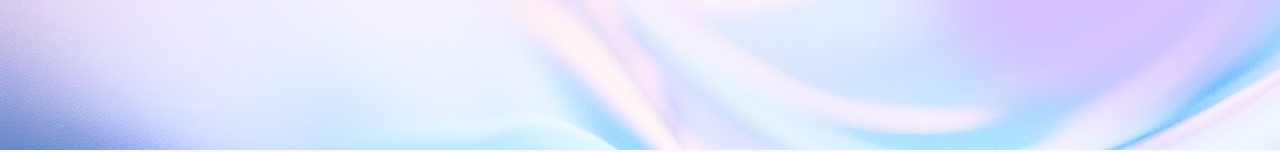
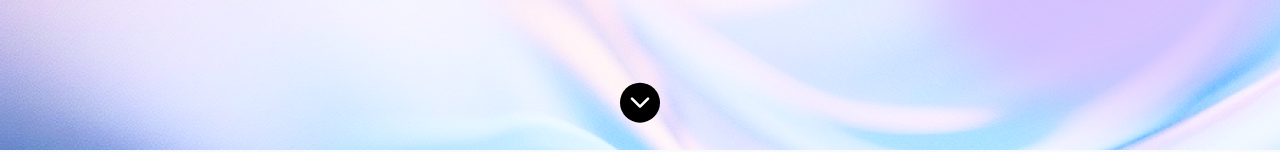
Before and after one commit to muradbalayev/BrightAcademy, a React (Vite) app: page / in a window 1280 px wide. Shown: the part 650-802 px from the top of the page. Built offline with nearby package versions, Linux system fonts and the light colour scheme.

Commit message:
homePage

```diff
--- a/src/App.css
+++ b/src/App.css
@@ -1,15 +1,15 @@
 @import url("https://fonts.googleapis.com/css2?family=Poppins:wght@300;400;500;600;700;800&display=swap");
 @import url("https://fonts.googleapis.com/css2?family=Inter:wght@100;200;300;400;500;600;700;800;900&display=swap");
-@import url('https://fonts.googleapis.com/css2?family=DM+Sans:ital,opsz,wght@0,9..40,100..1000;1,9..40,100..1000&display=swap');
-*{
-    font-family: "DM Sans", sans-serif;
-    font-optical-sizing: auto;}
-
-
-.poppins{
-    font-family: 'Poppins', sans-serif;
+@import url("https://fonts.googleapis.com/css2?family=DM+Sans:ital,opsz,wght@0,9..40,100..1000;1,9..40,100..1000&display=swap");
+* {
+  font-family: "DM Sans", sans-serif;
+  font-optical-sizing: auto;
 }
 
-.inter{
-    font-family: 'Inter', sans-serif;
+.poppins {
+  font-family: "Poppins", sans-serif;
 }
+
+.inter {
+  font-family: "Inter", sans-serif;
+}
--- a/src/components/user/Home/About.jsx
+++ b/src/components/user/Home/About.jsx
@@ -25,7 +25,7 @@ export default function About() {
   };
 
   return (
-    <section className="py-20 bg-gray-50 dark:bg-gray-900">
+    <section id='about' className="py-20 bg-gray-50 dark:bg-gray-900">
       <div className="container mx-auto px-4">
         <motion.div
           className="flex flex-col md:flex-row items-center justify-between"
--- a/src/components/user/Home/Hero.jsx
+++ b/src/components/user/Home/Hero.jsx
@@ -1,16 +1,26 @@
 import { motion } from 'framer-motion';
-import heroBg from '../../../assets/images/bgimage.png'
-import heroİmg from '../../../assets/images/usermap.png'
+import heroBg from '../../../assets/images/bgimage.png';
+import heroİmg from '../../../assets/images/usermap.png';
 import { ThemeContext } from '@/context/ThemeContext';
 import { useContext } from 'react';
+import { FiChevronDown } from 'react-icons/fi';
 
 export default function HeroSection() {
     const { isDarkTheme } = useContext(ThemeContext);
 
+    // Function to smoothly scroll to the About section
+    const scrollToAbout = () => {
+        const aboutSection = document.getElementById('about'); // Make sure this ID matches the About section
+        if (aboutSection) {
+            aboutSection.scrollIntoView({ behavior: 'smooth' });
+        }
+    };
 
     return (
-        <section style={{ backgroundImage: !isDarkTheme ? `url(${heroBg})` : 'none' }}
-         className="relative  sm:pt-0 pt-12 bg-gradient-to-b from-blue-100 dark:bg-gray-900 to-white min-h-screen flex items-center justify-center overflow-hidden">
+        <section
+            style={{ backgroundImage: !isDarkTheme ? `url(${heroBg})` : 'none' }}
+            className="relative sm:pt-0 pt-12 bg-gradient-to-b from-blue-100 dark:bg-gray-900 to-white min-h-screen flex items-center justify-center overflow-hidden"
+        >
             {/* Background shapes */}
             <div className="absolute inset-0 z-0">
                 <motion.div
@@ -94,6 +104,23 @@ export default function HeroSection() {
                     </div>
                 </div>
             </div>
+
+            {/* Animated Scroll Down Button */}
+            <div className="absolute bottom-10 left-1/2 transform -translate-x-1/2">
+                <motion.div
+                    initial={{ y: 0 }}
+                    animate={{ y: [0, 15, 0] }} // Bouncing effect
+                    transition={{
+                        duration: 1.5,
+                        repeat: Infinity,
+                        ease: "easeInOut"
+                    }}
+                    onClick={scrollToAbout} // Function to scroll down
+                    className="cursor-pointer"
+                >
+                    <FiChevronDown size={40} className="bg-black text-white dark:bg-white dark:text-black font-bold p-1 rounded-full" />
+                </motion.div>
+            </div>
         </section>
     );
 }
```
